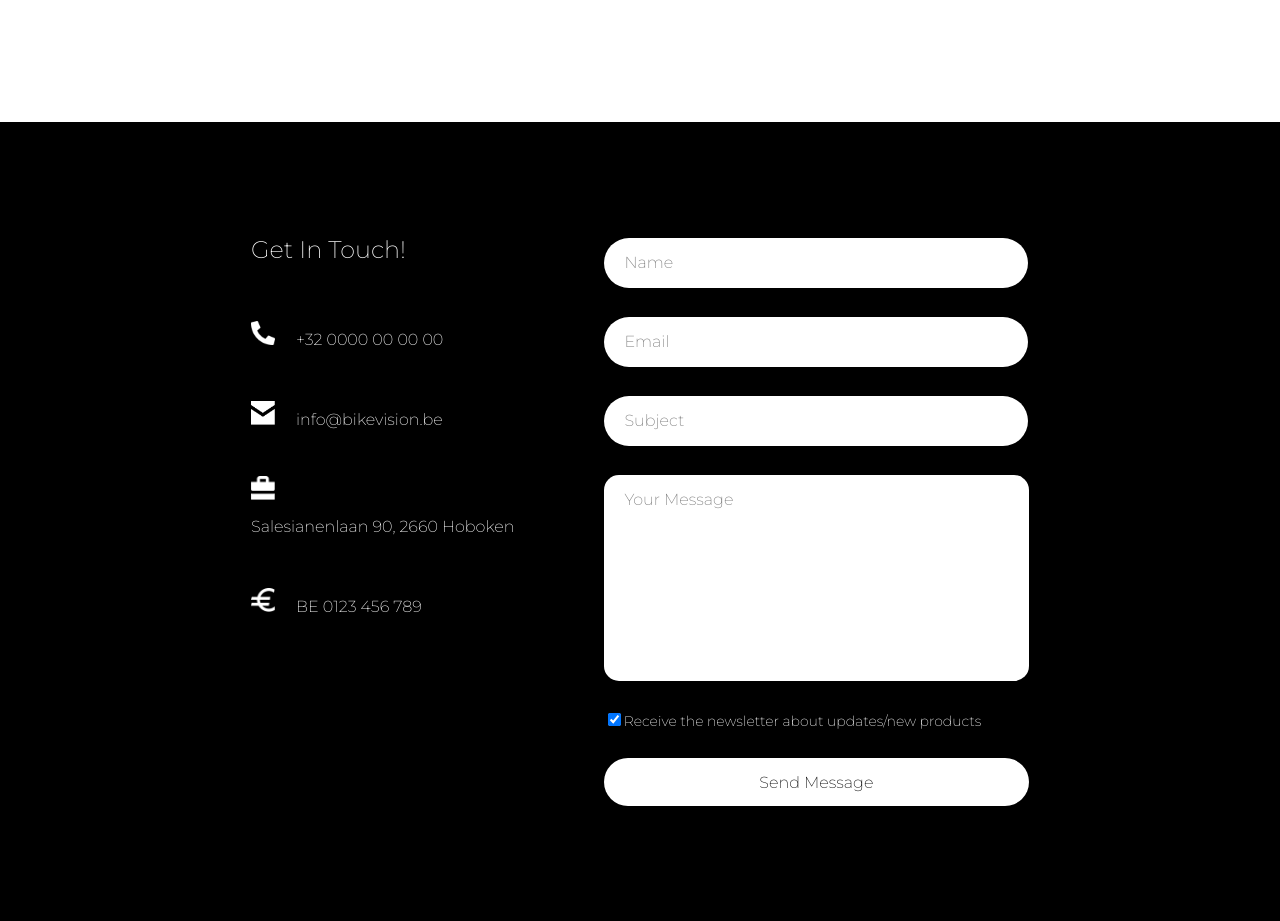
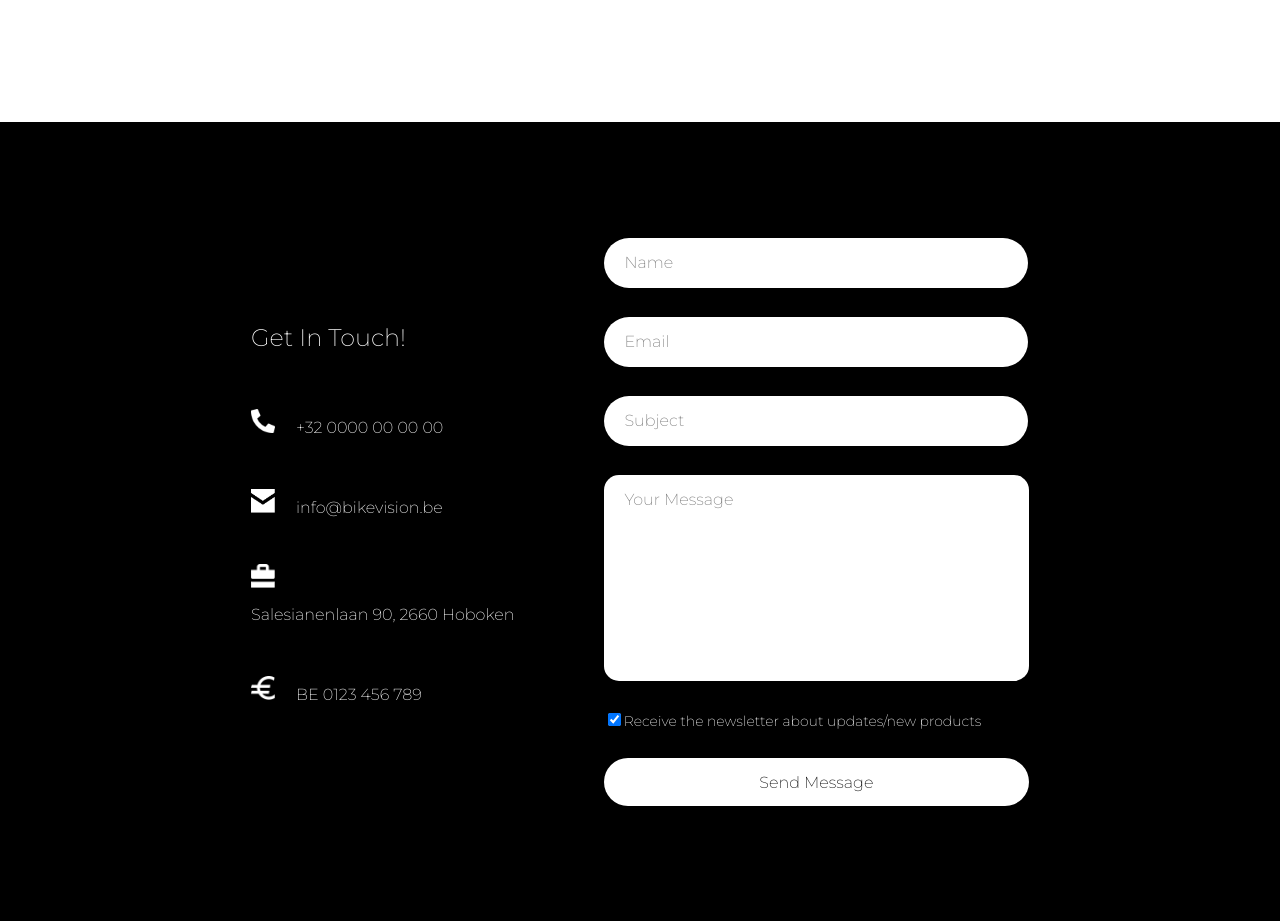
Before and after one commit to SenneDeWinter/BikeVision, a PHP site: page / in a window 1280 px wide. Shown: the part 4678-5599 px from the top of the page. Run offline with PHP 8.4, Linux system fonts and the light colour scheme.

Commit message:
removed error in styling

```diff
--- a/assets/CSS/style.css
+++ b/assets/CSS/style.css
@@ -504,7 +504,6 @@ iframe{
 
 #info{
     grid-area: info;
-    height: 35.449375rem;
 }
 
 #info h2{
```
